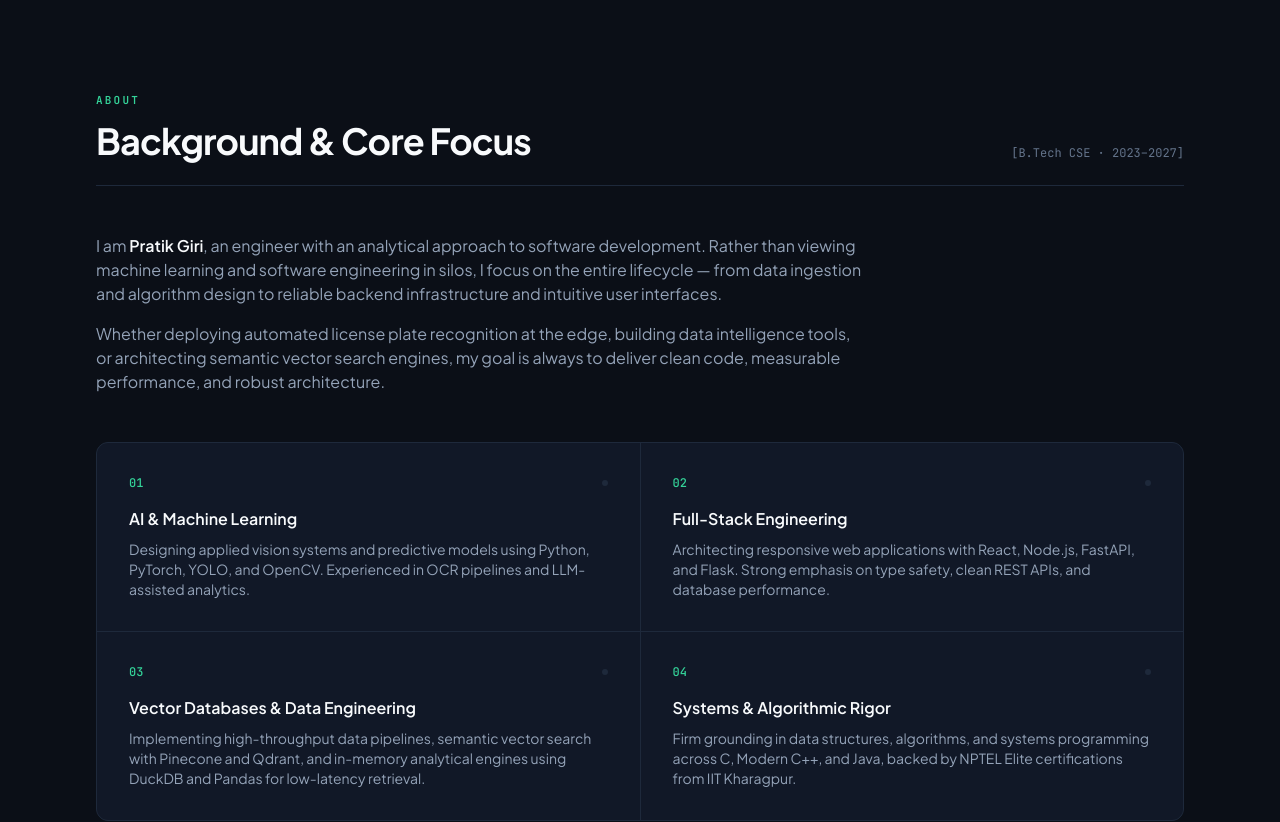
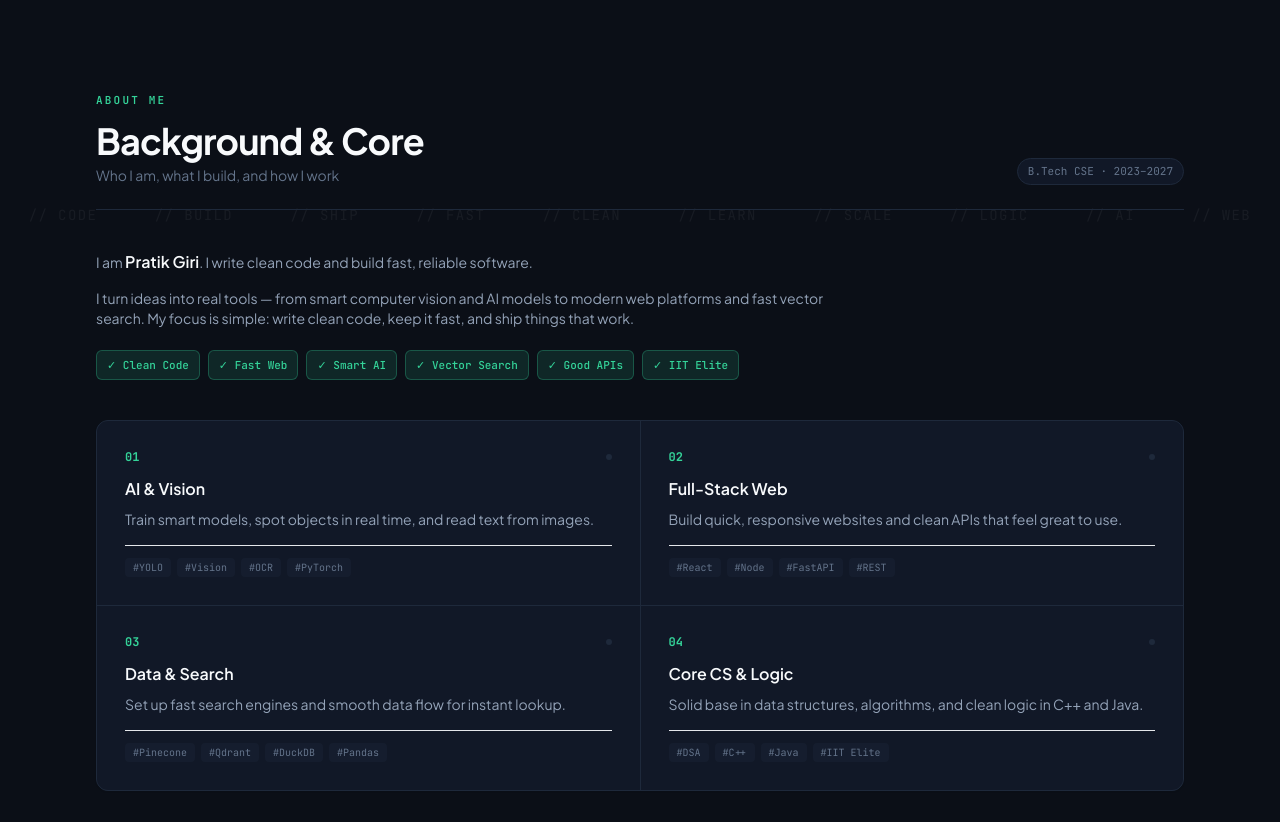
Before and after one commit to pratikadamas/pratik.dev, a React (Vite) app: page / in a window 1280 px wide. Shown: the part 820-1642 px from the top of the page. Built offline with nearby package versions, Linux system fonts and the light colour scheme.

Commit message:
Framer Motion + CSS animations. Use GSAP only where you actually need complex timeline/scroll animations.

```diff
--- a/src/components/About.jsx
+++ b/src/components/About.jsx
@@ -4,28 +4,33 @@ import { motion, useInView } from 'framer-motion';
 const focusAreas = [
   {
     index: '01',
-    title: 'AI & Machine Learning',
-    description:
-      'Designing applied vision systems and predictive models using Python, PyTorch, YOLO, and OpenCV. Experienced in OCR pipelines and LLM-assisted analytics.',
+    title: 'AI & Vision',
+    description: 'Train smart models, spot objects in real time, and read text from images.',
+    tags: ['YOLO', 'Vision', 'OCR', 'PyTorch'],
   },
   {
     index: '02',
-    title: 'Full-Stack Engineering',
-    description:
-      'Architecting responsive web applications with React, Node.js, FastAPI, and Flask. Strong emphasis on type safety, clean REST APIs, and database performance.',
+    title: 'Full-Stack Web',
+    description: 'Build quick, responsive websites and clean APIs that feel great to use.',
+    tags: ['React', 'Node', 'FastAPI', 'REST'],
   },
   {
     index: '03',
-    title: 'Vector Databases & Data Engineering',
-    description:
-      'Implementing high-throughput data pipelines, semantic vector search with Pinecone and Qdrant, and in-memory analytical engines using DuckDB and Pandas for low-latency retrieval.',
+    title: 'Data & Search',
+    description: 'Set up fast search engines and smooth data flow for instant lookup.',
+    tags: ['Pinecone', 'Qdrant', 'DuckDB', 'Pandas'],
   },
   {
     index: '04',
-    title: 'Systems & Algorithmic Rigor',
-    description:
-      'Firm grounding in data structures, algorithms, and systems programming across C, Modern C++, and Java, backed by NPTEL Elite certifications from IIT Kharagpur.',
+    title: 'Core CS & Logic',
+    description: 'Solid base in data structures, algorithms, and clean logic in C++ and Java.',
+    tags: ['DSA', 'C++', 'Java', 'IIT Elite'],
   },
+];
+
+// Small ambient words for subtle background watermark
+const backgroundKeywords = [
+  'code', 'build', 'ship', 'fast', 'clean', 'learn', 'scale', 'logic', 'ai', 'web', 'data', 'core'
 ];
 
 export default function About() {
@@ -33,56 +38,111 @@ export default function About() {
   const inView = useInView(ref, { once: true, margin: '-60px' });
 
   return (
-    <section id="about" className="section-padding border-b" style={{ borderColor: 'var(--border)' }} aria-labelledby="about-heading">
-      <div className="section-container" ref={ref}>
+    <section
+      id="about"
+      className="section-padding border-b relative overflow-hidden"
+      style={{ borderColor: 'var(--border)' }}
+      aria-labelledby="about-heading"
+    >
+      {/* Subtle small words floating in the background watermark */}
+      <div
+        className="absolute inset-0 pointer-events-none select-none overflow-hidden opacity-[0.035] dark:opacity-[0.05] flex flex-wrap gap-x-12 gap-y-8 items-center justify-around font-mono text-xs sm:text-sm tracking-widest uppercase p-6"
+        aria-hidden="true"
+      >
+        {backgroundKeywords.map((word, i) => (
+          <span key={i} className="hover:text-[var(--accent)] transition-colors">
+            {`// ${word}`}
+          </span>
+        ))}
+      </div>
+
+      <div className="section-container relative z-10" ref={ref}>
         <motion.div
           initial={{ opacity: 0, y: 16 }}
           animate={inView ? { opacity: 1, y: 0 } : {}}
           transition={{ duration: 0.5 }}
-          className="space-y-12"
+          className="space-y-10"
         >
           {/* Section Header */}
           <div className="flex flex-col sm:flex-row sm:items-end justify-between gap-4 pb-6 border-b" style={{ borderColor: 'var(--border)' }}>
             <div>
-              <p className="section-eyebrow">ABOUT</p>
-              <h2 id="about-heading" className="section-title">Background & Core Focus</h2>
+              <p className="section-eyebrow">ABOUT ME</p>
+              <h2 id="about-heading" className="section-title">Background & Core</h2>
+              <p className="text-xs sm:text-sm mt-1" style={{ color: 'var(--text-tertiary)' }}>
+                Who I am, what I build, and how I work
+              </p>
             </div>
-            <p className="text-xs font-mono" style={{ color: 'var(--text-tertiary)' }}>
-              [B.Tech CSE · 2023–2027]
-            </p>
+            <div className="flex items-center gap-2">
+              <span className="text-[11px] font-mono px-2.5 py-1 rounded-full border" style={{ borderColor: 'var(--border)', color: 'var(--text-tertiary)', background: 'var(--bg-card)' }}>
+                B.Tech CSE · 2023–2027
+              </span>
+            </div>
           </div>
 
-          {/* Narrative Paragraph */}
-          <div className="max-w-3xl space-y-4 text-sm sm:text-base leading-relaxed" style={{ color: 'var(--text-secondary)' }}>
+          {/* Narrative Paragraph - Simple, punchy, concise words */}
+          <div className="max-w-3xl space-y-3.5 text-xs sm:text-sm leading-relaxed" style={{ color: 'var(--text-secondary)' }}>
             <p>
-              I am <strong className="font-semibold" style={{ color: 'var(--text-primary)' }}>Pratik Giri</strong>, an engineer with an analytical approach to software development. Rather than viewing machine learning and software engineering in silos, I focus on the entire lifecycle — from data ingestion and algorithm design to reliable backend infrastructure and intuitive user interfaces.
+              I am <strong className="font-semibold text-sm sm:text-base" style={{ color: 'var(--text-primary)' }}>Pratik Giri</strong>. I write clean code and build fast, reliable software.
             </p>
             <p>
-              Whether deploying automated license plate recognition at the edge, building data intelligence tools, or architecting semantic vector search engines, my goal is always to deliver clean code, measurable performance, and robust architecture.
+              I turn ideas into real tools — from smart computer vision and AI models to modern web platforms and fast vector search.
+              My focus is simple: write clean code, keep it fast, and ship things that work.
             </p>
+
+            {/* Quick Core Highlights in small words */}
+            <div className="flex flex-wrap items-center gap-2 pt-2">
+              {['Clean Code', 'Fast Web', 'Smart AI', 'Vector Search', 'Good APIs', 'IIT Elite'].map((pill) => (
+                <span
+                  key={pill}
+                  className="text-[10px] sm:text-[11px] font-mono font-medium px-2.5 py-1 rounded-md transition-colors"
+                  style={{
+                    background: 'var(--accent-subtle)',
+                    color: 'var(--accent)',
+                    border: '1px solid var(--accent-border)',
+                  }}
+                >
+                  ✓ {pill}
+                </span>
+              ))}
+            </div>
           </div>
 
-          {/* Focus Areas Grid */}
-          <div className="grid grid-cols-1 md:grid-cols-2 gap-px rounded-xl overflow-hidden border" style={{ backgroundColor: 'var(--border)', borderColor: 'var(--border)' }}>
+          {/* Focus Areas Grid with refined hover feedback */}
+          <div
+            className="grid grid-cols-1 md:grid-cols-2 gap-px rounded-xl overflow-hidden border shadow-sm"
+            style={{ backgroundColor: 'var(--border)', borderColor: 'var(--border)' }}
+          >
             {focusAreas.map((area) => (
               <div
                 key={area.index}
-                className="p-6 sm:p-8 flex flex-col justify-between transition-colors"
+                className="group p-5 sm:p-7 flex flex-col justify-between transition-all duration-300 hover:bg-[var(--bg-tertiary)]"
                 style={{ backgroundColor: 'var(--bg-card)' }}
               >
-                <div className="flex items-center justify-between mb-4">
-                  <span className="font-mono text-xs font-medium" style={{ color: 'var(--accent)' }}>
-                    {area.index}
-                  </span>
-                  <span className="w-1.5 h-1.5 rounded-full" style={{ backgroundColor: 'var(--border)' }} />
-                </div>
                 <div>
-                  <h3 className="text-base font-semibold mb-2" style={{ color: 'var(--text-primary)' }}>
+                  <div className="flex items-center justify-between mb-3">
+                    <span className="font-mono text-xs font-bold" style={{ color: 'var(--accent)' }}>
+                      {area.index}
+                    </span>
+                    <span className="w-1.5 h-1.5 rounded-full bg-[var(--border)] group-hover:bg-[var(--accent)] transition-colors" />
+                  </div>
+                  <h3 className="text-sm sm:text-base font-semibold mb-2 group-hover:text-[var(--accent)] transition-colors" style={{ color: 'var(--text-primary)' }}>
                     {area.title}
                   </h3>
-                  <p className="text-xs sm:text-sm leading-relaxed" style={{ color: 'var(--text-secondary)' }}>
+                  <p className="text-xs sm:text-sm leading-relaxed mb-4" style={{ color: 'var(--text-secondary)' }}>
                     {area.description}
                   </p>
+                </div>
+
+                {/* Small words tags */}
+                <div className="flex flex-wrap gap-1.5 pt-3 border-t border-[var(--border)]/60">
+                  {area.tags.map((tag) => (
+                    <span
+                      key={tag}
+                      className="text-[10px] font-mono px-2 py-0.5 rounded bg-[var(--bg-tertiary)] text-[var(--text-tertiary)] group-hover:text-[var(--text-secondary)] transition-colors"
+                    >
+                      #{tag}
+                    </span>
+                  ))}
                 </div>
               </div>
             ))}
--- a/src/components/Certificates.jsx
+++ b/src/components/Certificates.jsx
@@ -389,8 +389,7 @@ export default function Certificates() {
                       whileTap={{ scale: 0.96 }}
                       role="tab"
                       aria-selected={isActive}
-                      className={`inline-flex items-center gap-2 px-3.5 py-2 rounded-xl text-xs font-semibold whitespace-nowrap transition-all duration-200 border flex-shrink-0 ${
-                        isActive
+                      className={`inline-flex items-center gap-2 px-3.5 py-2 rounded-xl text-xs font-semibold whitespace-nowrap transition-all duration-200 border flex-shrink-0 ${isActive
                           ? 'shadow-sm'
                           : 'hover:border-[var(--border-hover)] hover:bg-[var(--bg-tertiary)]'
                         }`}
@@ -411,8 +410,7 @@ export default function Certificates() {
                       <Icon className="w-3.5 h-3.5" aria-hidden="true" />
                       <span>{tab.label}</span>
                       <span
-                        className={`text-[10px] font-mono px-1.5 py-0.5 rounded-md transition-colors ${
-                          isActive
+                        className={`text-[10px] font-mono px-1.5 py-0.5 rounded-md transition-colors ${isActive
                             ? 'bg-black/20 text-[var(--bg-primary)] dark:bg-white/20'
                             : 'bg-[var(--bg-tertiary)] text-[var(--text-tertiary)]'
                           }`}
--- a/src/components/Projects.jsx
+++ b/src/components/Projects.jsx
@@ -217,8 +217,7 @@ export default function Projects() {
                   whileTap={{ scale: 0.95 }}
                   role="tab"
                   aria-selected={isActive}
-                  className={`px-3.5 py-1.5 sm:px-5 sm:py-2 rounded-xl text-[11px] sm:text-xs font-semibold transition-all duration-200 border ${
-                    isActive
+                  className={`px-3.5 py-1.5 sm:px-5 sm:py-2 rounded-xl text-[11px] sm:text-xs font-semibold transition-all duration-200 border ${isActive
                       ? 'shadow-md'
                       : 'hover:text-[var(--accent)]'
                     }`}
```
Also changed, not shown: src/App.jsx (+22 -2 lines), src/components/PageLoader.jsx (+233 -104 lines), src/components/TechStack.jsx (indentation only). Lines whose indentation alone changed are shown as unchanged.
